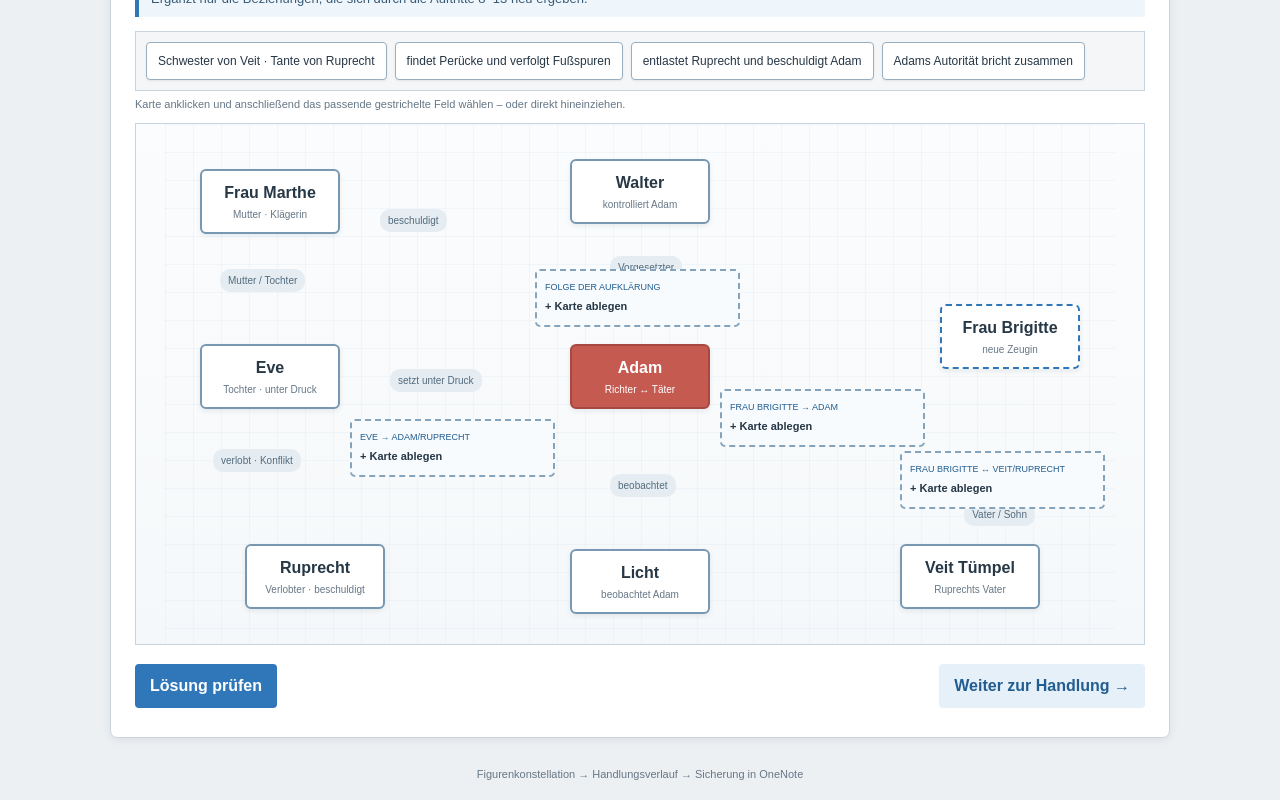
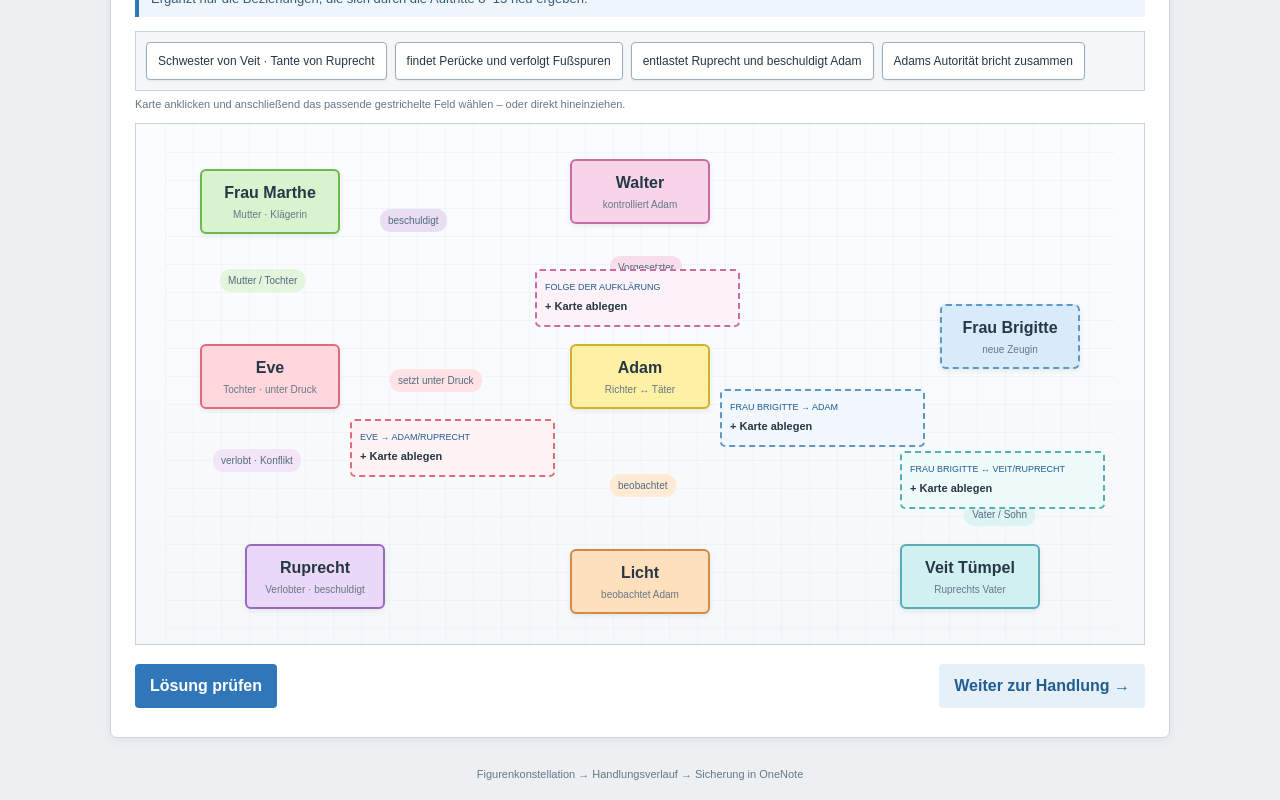
Before and after one commit to burcuyilmaz1758-tech/derzerbrochnekrug, a Next.js app: page / in a window 1280 px wide. Shown: the part 466-1266 px from the top of the page. Built offline with nearby package versions, Linux system fonts and the light colour scheme.

Commit message:
Match classroom figure colors

```diff
--- a/app/globals.css
+++ b/app/globals.css
@@ -47,16 +47,21 @@ button { cursor: pointer; }
 .figure-diagram { position: relative; width: 950px; height: 520px; margin: auto; background-image: linear-gradient(rgba(47,119,184,.045) 1px, transparent 1px), linear-gradient(90deg, rgba(47,119,184,.045) 1px, transparent 1px); background-size: 28px 28px; }
 .node { position: absolute; z-index: 2; width: 140px; min-height: 54px; padding: 10px; border: 2px solid #7898b2; border-radius: 6px; background: white; text-align: center; font-weight: bold; box-shadow: 0 2px 5px rgba(38,63,82,.09); }
 .node small { display: block; margin-top: 2px; color: var(--muted); font-size: 10px; font-weight: normal; }
-.node.adam { left: 405px; top: 220px; color: white; border-color: #a94840; background: #c55a50; }
-.node.adam small { color: white; }.node.walter { left: 405px; top: 35px; }.node.licht { left: 405px; bottom: 30px; }
-.node.marthe { left: 35px; top: 45px; }.node.eve { left: 35px; top: 220px; }.node.ruprecht { left: 80px; bottom: 35px; }
-.node.brigitte { right: 35px; top: 180px; border-style: dashed; border-color: var(--blue); }.node.veit { right: 75px; bottom: 35px; }
+.node.adam { left: 405px; top: 220px; border-color: #d5ae2c; background: #fff1a4; }
+.node.walter { left: 405px; top: 35px; border-color: #c96ca5; background: #f7d4e8; }
+.node.licht { left: 405px; bottom: 30px; border-color: #d38a42; background: #ffe0bd; }
+.node.marthe { left: 35px; top: 45px; border-color: #6eb94e; background: #d9f3cf; }
+.node.eve { left: 35px; top: 220px; border-color: #df6c78; background: #ffd7dc; }
+.node.ruprecht { left: 80px; bottom: 35px; border-color: #9969be; background: #ead8f8; }
+.node.brigitte { right: 35px; top: 180px; border-style: dashed; border-color: #5e98c4; background: #d9ebfa; }
+.node.veit { right: 75px; bottom: 35px; border-color: #58aeb8; background: #d1f0f2; }
 .known { position: absolute; z-index: 1; color: #526b7d; background: #e6edf2; border-radius: 10px; padding: 4px 8px; font-size: 10px; }
-.k1 { left: 55px; top: 145px; }.k2 { left: 48px; top: 325px; }.k3 { left: 215px; top: 85px; }.k4 { left: 225px; top: 245px; }.k5 { left: 445px; top: 132px; }.k6 { left: 445px; top: 350px; }.k7 { right: 80px; bottom: 118px; }
+.k1 { left: 55px; top: 145px; background: #e3f5dc; }.k2 { left: 48px; top: 325px; background: #f2e5f8; }.k3 { left: 215px; top: 85px; background: #e9def4; }.k4 { left: 225px; top: 245px; background: #ffe2e5; }.k5 { left: 445px; top: 132px; background: #f8ddec; }.k6 { left: 445px; top: 350px; background: #ffead5; }.k7 { right: 80px; bottom: 118px; background: #def3f4; }
 .dropzone { position: absolute; z-index: 3; width: 205px; min-height: 58px; padding: 8px; border: 2px dashed #85a4bc; border-radius: 5px; background: #f8fbfd; color: var(--text); text-align: left; }
 .dropzone small, .dropzone strong { display: block; }.dropzone small { color: var(--blue-dark); font-size: 9px; text-transform: uppercase; }.dropzone strong { margin-top: 3px; font-size: 11px; }
 .dropzone:hover { border-color: var(--blue); background: var(--pale); }.dropzone.right { border-color: var(--green); background: #eaf6ee; }.dropzone.wrong { border-color: var(--red); background: #fbeceb; }
 .slot-family { right: 10px; bottom: 135px; }.slot-evidence { right: 190px; top: 265px; }.slot-eve { left: 185px; top: 295px; }.slot-authority { left: 370px; top: 145px; }
+.slot-family { border-color: #58aeb8; background: #effafa; }.slot-evidence { border-color: #5e98c4; background: #f1f7fc; }.slot-eve { border-color: #df6c78; background: #fff3f4; }.slot-authority { border-color: #c96ca5; background: #fcf2f8; }
 
 .actionbar { display: flex; align-items: center; gap: 12px; min-height: 54px; margin-top: 14px; }
 .actionbar button, .small-check { border: 0; border-radius: 4px; padding: 10px 15px; font-weight: bold; }
@@ -67,6 +72,7 @@ button { cursor: pointer; }
 .sort-card { display: grid; grid-template-columns: 25px 38px 1fr 40px; gap: 9px; align-items: center; padding: 10px; border: 1px solid var(--line); border-radius: 5px; background: #f9fbfc; }
 .sort-card:hover { border-color: var(--blue); }.handle { color: #8aa0b0; font-weight: bold; letter-spacing: -4px; cursor: grab; }.order { width: 30px; height: 30px; display: grid; place-items: center; border-radius: 50%; color: white; background: var(--blue); font-weight: bold; }
 .sort-card strong { color: var(--blue-dark); font-size: 14px; }.sort-card p { margin: 2px 0 0; color: var(--muted); font-size: 12px; }
+.sort-card:nth-child(1) { border-left: 5px solid #5e98c4; background: #f3f8fc; }.sort-card:nth-child(2) { border-left: 5px solid #df6c78; background: #fff5f6; }.sort-card:nth-child(3) { border-left: 5px solid #d38a42; background: #fff8f1; }.sort-card:nth-child(4) { border-left: 5px solid #9969be; background: #faf6fd; }.sort-card:nth-child(5) { border-left: 5px solid #d5ae2c; background: #fffbee; }.sort-card:nth-child(6) { border-left: 5px solid #6eb94e; background: #f5fbf2; }
 .arrows { display: grid; gap: 2px; }.arrows button { border: 1px solid var(--line); background: white; color: var(--blue-dark); }.arrows button:disabled { opacity: .25; cursor: default; }
 .sort-list.is-solution { grid-template-columns: 1fr 1fr; align-items: stretch; }
 .sort-list.is-solution .sort-card { grid-template-columns: 38px 1fr; align-items: start; background: white; border-color: #8fb4d1; }
```
